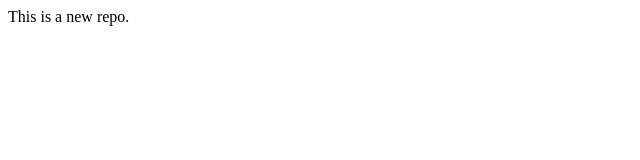
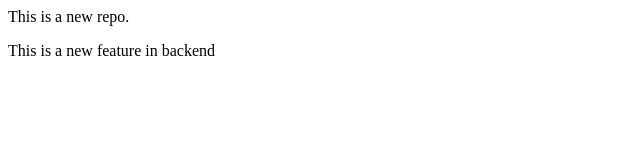
Before and after one commit to DamniSaini/localrepo, a plain HTML site: page index.html in a window 1280 px wide. Shown: the whole page, without its empty margins (0-640 px from the left). Drawn offline with Linux system fonts and the light colour scheme.

Commit message:
add new features

```diff
--- a/index.html
+++ b/index.html
@@ -1,2 +1,3 @@
 
 <p>This is a new repo.</p>
+<p>This is a new feature in backend</p>
```
